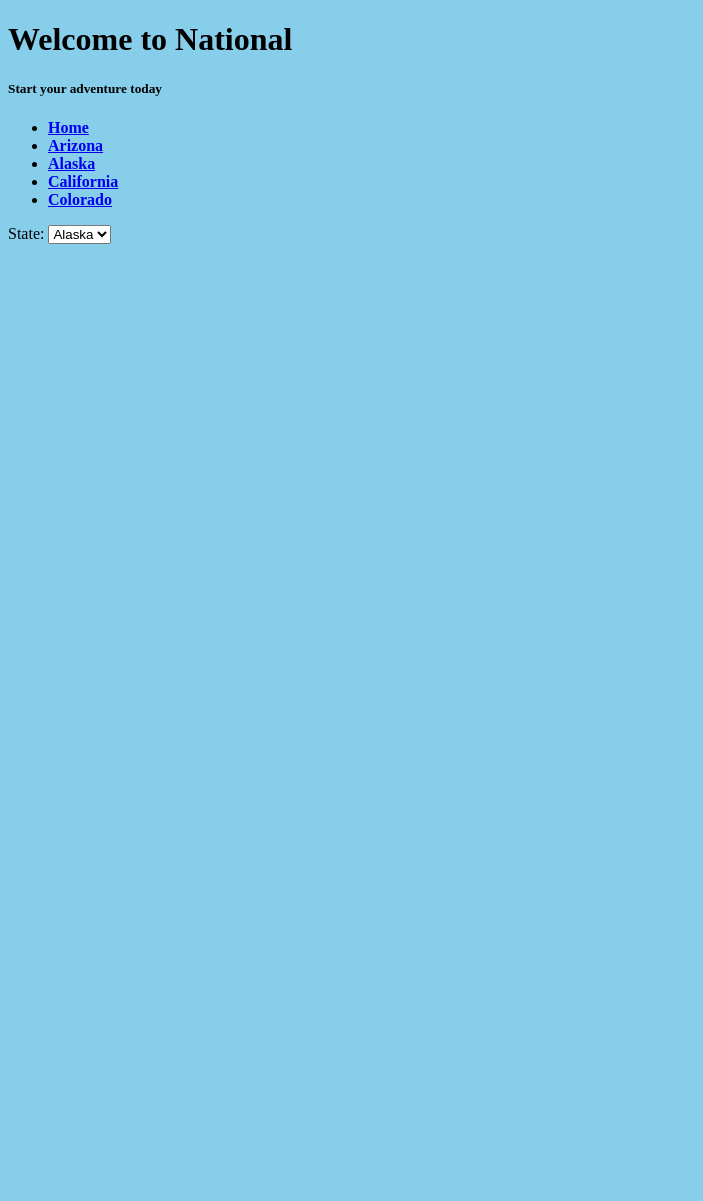
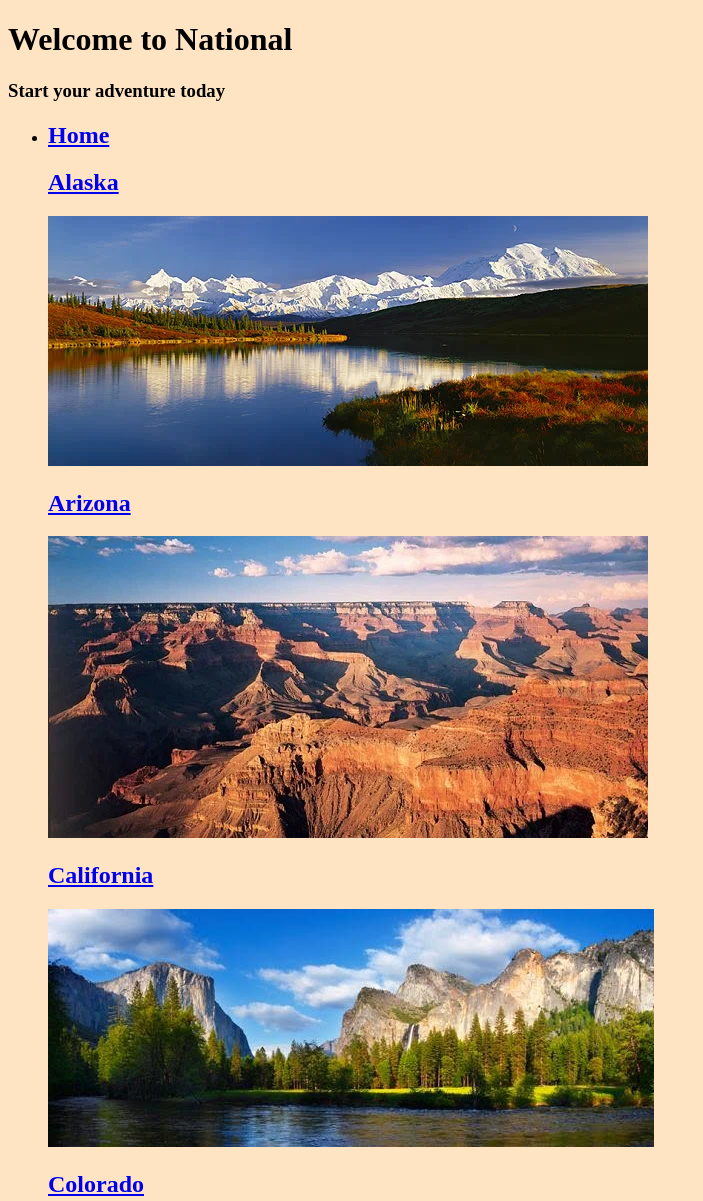
Before and after one commit to Faithfuloscar/COMP001A.Assignment4, a plain HTML site: page Index.html in a window 1280 px wide. Shown: the top 1201 px of the page, without its empty margins (0-703 px from the left). Before the commit the page ends 800 px from the top, so only its background shows below. Drawn offline with Linux system fonts and the light colour scheme.

Commit message:
added images to links in index

```diff
--- a/Index.html
+++ b/Index.html
@@ -5,29 +5,34 @@
     <meta name="viewport" content="width=device-width, initial-scale=1.0">
     <title>National Parks</title>
 </head>
-<body style="background-color: skyblue;">
+<body style="background-color: bisque;">
     <header>
         <div class="banner">
             <h1>Welcome to National</h1>
-            <h5>Start your adventure today</h5>
+            <h3>Start your adventure today</h3>
         </div>
         <nav>
             <ul>
                 <strong>
-                    <li><a href="Index.html" target="_self">Home</a></li>
-                    <li><a href="arizona.html" target="_self">Arizona</a></li>
-                    <li><a href="alaska.html" target="_self">Alaska</a></li>
-                    <li><a href="california.html" target="_self">California</a></li>
-                    <li><a href="colorado.html" target="_self">Colorado</a></li>
+                    <li><h1><a href="Index.html" target="_self">Home</a></h1></li>
+                    <a href="alaska.html" target="_self"><h1>Alaska</h1></a>
+                    <img src="Images/Alaska index.webp" alt="image of Denali National Park">
+
+                    <a href="arizona.html" target="_self"><h1>Arizona</h1></a>
+                    <img src="Images/Arizona index.webp" alt="image of the Grand Canyon">
+
+                    <a href="california.html" target="_self"><h1>California</h1></a>
+                    <img src="Images/California index.jpg" alt="image of Yosemite National Park">
+
+                    <a href="colorado.html" target="_self"><h1>Colorado</h1></a>
+                    <img src="Images/Colorado index.webp" alt="image of the Great Sand Dunes National Park">
                 </strong>
             </ul>
         </nav>
     </header>
     <main>
-        <label for="state">State:</label>
-        <select id="state" name="state">
-            <option value="alaska"><a href="alaska.html" target="_self">Alaska</a></option>
-        </select>
+
     </main>
+    <footer>&copy; copyright 2023 Oscar Mendez <a href="https:www.github.com/Faithfuloscar" target="_blank">github</a></footer>
 </body>
 </html>
```
Also changed, not shown: Images/Alaska index.webp (added), Images/Arizona index.webp (added), Images/California index.jpg (added), Images/Colorado index.webp (added), style.css (added).
